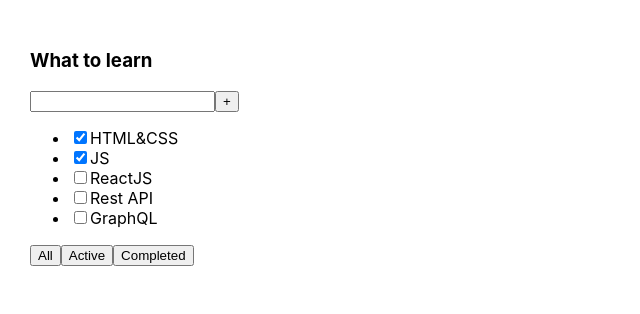
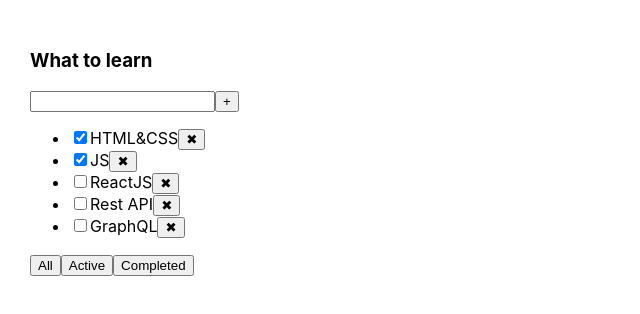
Before and after one commit to tkachiko/todolist, a React (Create React App) app: page / in a window 1280 px wide. Shown: the top 314 px of the page, without its empty margins (0-640 px from the left). Built offline with nearby package versions, Linux system fonts and the light colour scheme.

Commit message:
implement remove and filter tasks functions

```diff
--- a/src/App.tsx
+++ b/src/App.tsx
@@ -1,27 +1,52 @@
-import React from 'react';
+import React, {useState} from 'react';
 import './App.css';
 import {Todolist} from './components/Todolist';
 
-export type TasksType = {
+export type TaskType = {
   id: number
   title: string
   isDone: boolean
 }
 
+export type FilterType = 'all' | 'active' | 'completed'
+
 function App() {
-  const tasks: TasksType[] = [
+  const [tasks, setTasks] = useState<TaskType[]>([
     {id: 1, title: 'HTML&CSS', isDone: true},
     {id: 2, title: 'JS', isDone: true},
     {id: 3, title: 'ReactJS', isDone: false},
-    {id: 3, title: 'Rest API', isDone: false},
-    {id: 3, title: 'GraphQL', isDone: false},
-  ];
+    {id: 4, title: 'Rest API', isDone: false},
+    {id: 5, title: 'GraphQL', isDone: false},
+  ]);
+
+  const removeTask = (id: number) => {
+    const filteredTasks = tasks.filter(task => task.id !== id);
+    setTasks(filteredTasks);
+  };
+
+  const [filter, setFilter] = useState<FilterType>('all');
+
+  let tasksForTodolist = tasks;
+
+  if (filter === 'active') {
+    tasksForTodolist = tasks.filter(task => !task.isDone);
+  }
+  if (filter === 'completed') {
+    tasksForTodolist = tasks.filter(task => task.isDone);
+  }
+
+  const changeFilter = (value: FilterType) => {
+    setFilter(value);
+  };
 
   return (
     <div className="App">
       <div>
         <div>
-          <Todolist title={'What to learn'} tasks={tasks}/>
+          <Todolist title={'What to learn'}
+                    tasks={tasksForTodolist}
+                    removeTask={removeTask}
+                    changeFilter={changeFilter}/>
         </div>
       </div>
     </div>
--- a/src/components/Todolist.tsx
+++ b/src/components/Todolist.tsx
@@ -1,9 +1,11 @@
 import React from 'react';
-import {TasksType} from '../App';
+import {FilterType, TaskType} from '../App';
 
 type PropsType = {
   title: string
-  tasks: TasksType[]
+  tasks: TaskType[]
+  removeTask: (id: number) => void
+  changeFilter: (value: FilterType) => void
 }
 
 export const Todolist = (props: PropsType) => {
@@ -15,15 +17,16 @@
         <button>+</button>
       </div>
       <ul>
-        {props.tasks.map(task => <li key={task.id}>
+        {props.tasks.map((task) => <li key={task.id}>
           <input type="checkbox" checked={task.isDone}/>
           <span>{task.title}</span>
+          <button onClick={() => props.removeTask(task.id)}>✖</button>
         </li>)}
       </ul>
       <div>
-        <button>All</button>
-        <button>Active</button>
-        <button>Completed</button>
+        <button onClick={() => props.changeFilter('all')}>All</button>
+        <button onClick={() => props.changeFilter('active')}>Active</button>
+        <button onClick={() => props.changeFilter('completed')}>Completed</button>
       </div>
     </div>
   );
```
